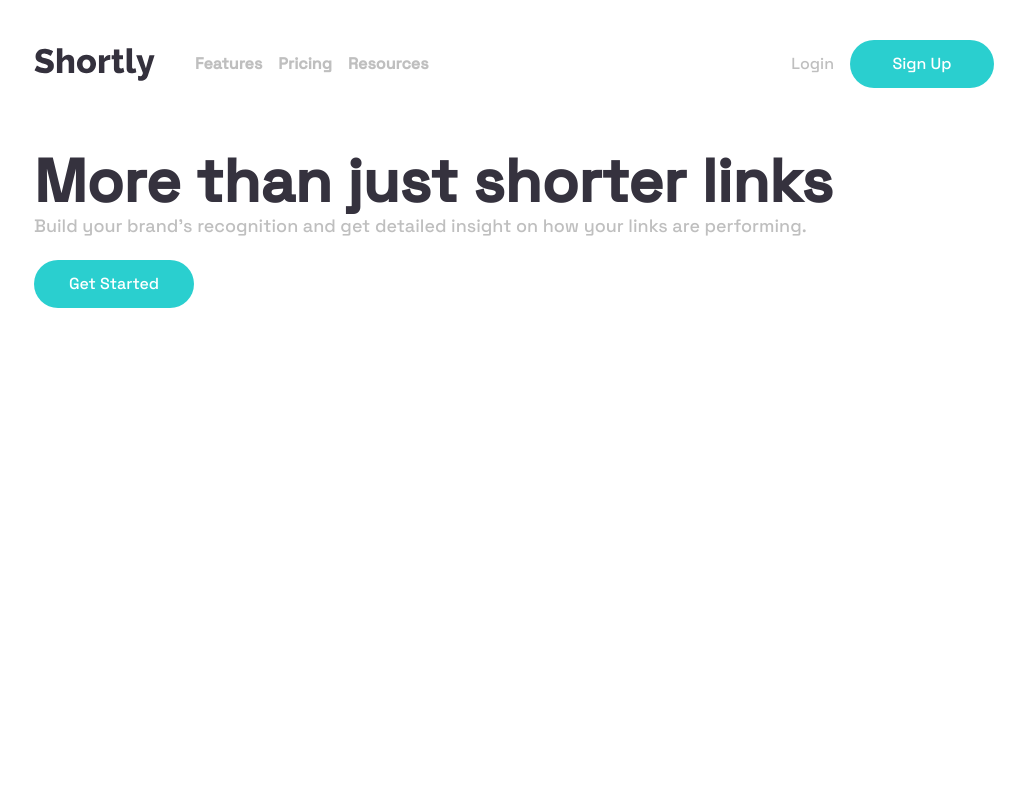
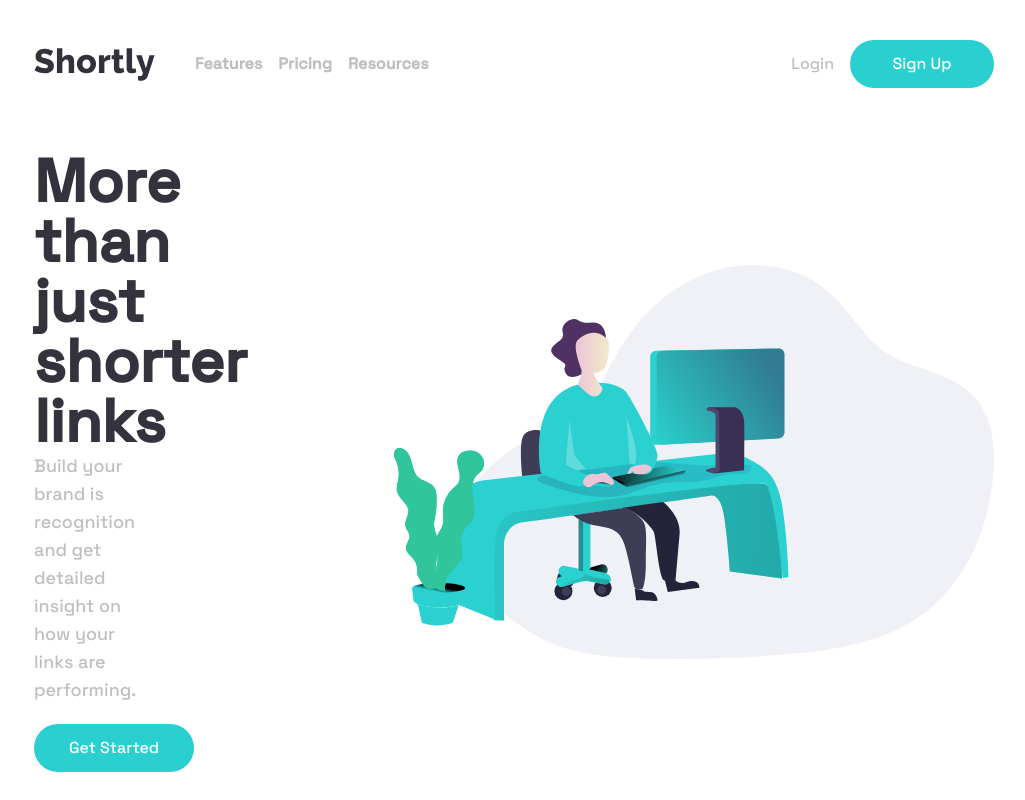
Before and after one commit to QuarksNP/shortly-api, a Next.js app: page / in a window 1280 px wide. Shown: the whole page, without its empty margins (126-1151 px from the left). Built offline with nearby package versions, Linux system fonts and the light colour scheme.

Commit message:
fixing description

```diff
--- a/src/components/Description/Description.jsx
+++ b/src/components/Description/Description.jsx
@@ -1,14 +1,17 @@
-import GetStarted from "../common/btnGetStarted/btnGetStarted";
+import Image from "next/image"
+import ilustration from "../../../public/images/illustration-working.svg"
+import GetStarted from "../common/btnGetStarted/btnGetStarted"
 import styles from "./Description.module.css"
 
 export default function Description() {
     return (
         <section className={styles.section}>
+            <Image src={ilustration} width={600} height={600} alt="working-ilustration"/>
             <div className={styles.article}>
                 <article>
                     <h1 className={styles.title}>More than just shorter links</h1>
                     <p className={styles.description}>
-                        Build your brand's recognition and get detailed insight on how your
+                        Build your brand is recognition and get detailed insight on how your
                             links are performing.
                     </p>
                 </article>
```
